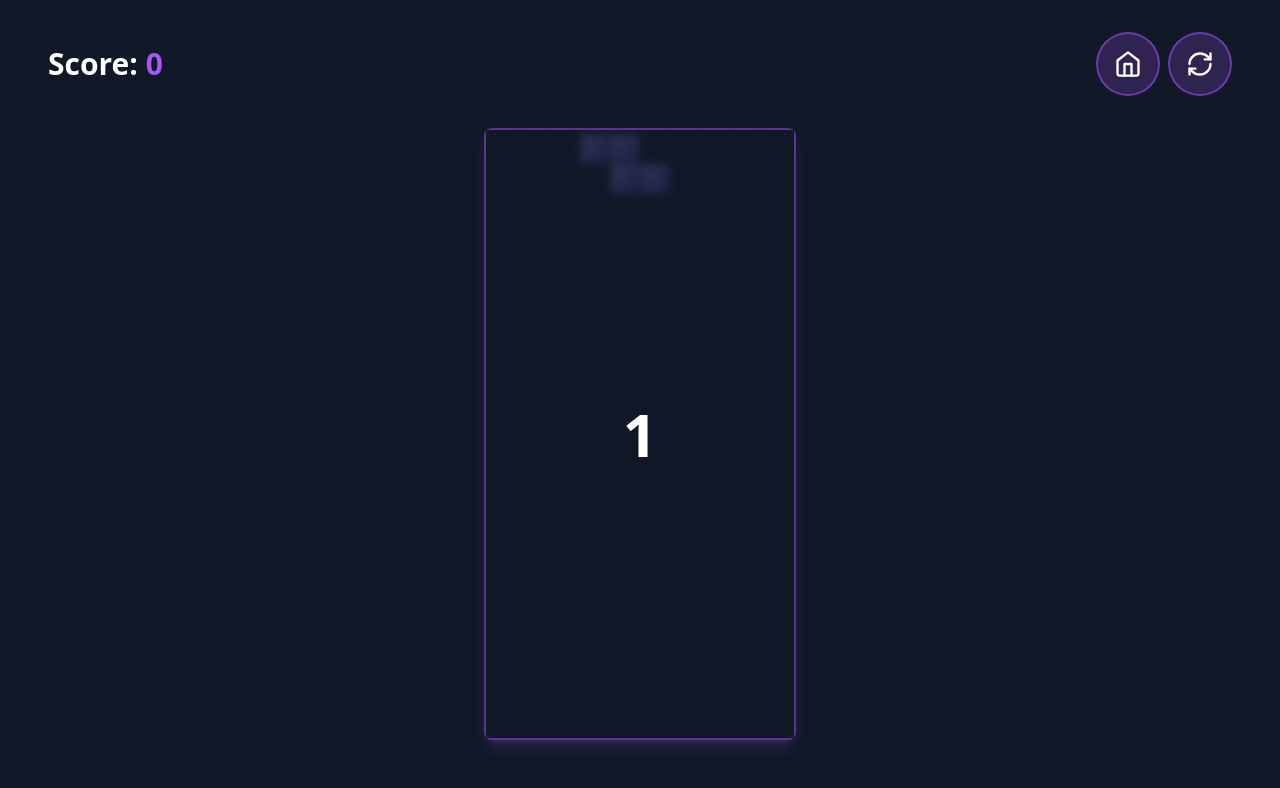
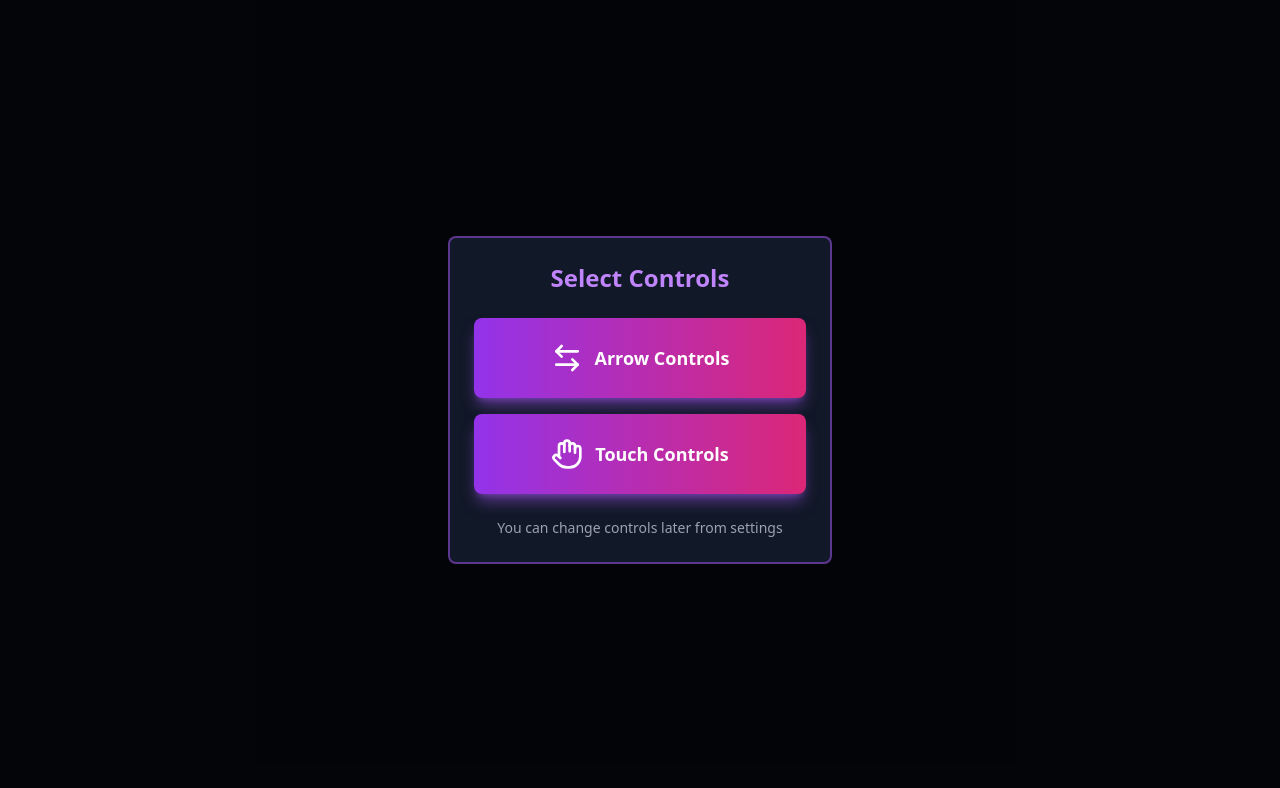
Before and after one commit to apak0/PuzzleStrike, a React (Vite) app: page / in a window 1280 px wide. Both pictures are taken after a click on the button "GO!". Shown: the top 788 px of the page. Built offline with nearby package versions, Linux system fonts and the light colour scheme.

Commit message:
GameBoard component to hide the arrow control buttons when touch controls are selected

```diff
--- a/src/App.tsx
+++ b/src/App.tsx
@@ -4,12 +4,18 @@ import { GameBoard } from "./components/GameBoard";
 import { useTetris } from "./hooks/useTetris";
 import { useKeyboardControls } from "./hooks/useKeyboardControls";
 import { useTouchControls } from "./hooks/useTouchControls";
+import { ControlSelect } from "./components/ControlSelect/ControlSelect";
+
+type GameState = "intro" | "control-select" | "playing";
+type ControlType = "arrows" | "touch" | null;
 
 const App: React.FC = () => {
-  const [gameState, setGameState] = useState<"intro" | "playing">("intro");
+  const [gameState, setGameState] = useState<GameState>("intro");
   const [difficulty, setDifficulty] = useState<string>("medium");
   const [isGameStarted, setIsGameStarted] = useState(false);
   const [showInitialCountdown, setShowInitialCountdown] = useState(true);
+  const [controlType, setControlType] = useState<ControlType>(null);
+  const [selectedDifficulty, setSelectedDifficulty] = useState<string | null>(null);
 
   const {
     board,
@@ -31,9 +37,23 @@ const App: React.FC = () => {
     rotate: () => controls.rotate(isGameStarted && !gameOver)
   };
 
-  // Use both keyboard and touch controls
-  useKeyboardControls(wrappedControls);
-  useTouchControls(wrappedControls);
+  // Setup keyboard controls
+  useKeyboardControls(controlType === 'arrows' ? wrappedControls : {
+    moveLeft: () => {},
+    moveRight: () => {},
+    moveDown: () => {},
+    hardDrop: () => {},
+    rotate: () => {}
+  });
+
+  // Setup touch controls
+  useTouchControls(controlType === 'touch' ? wrappedControls : {
+    moveLeft: () => {},
+    moveRight: () => {},
+    moveDown: () => {},
+    hardDrop: () => {},
+    rotate: () => {}
+  });
 
   useEffect(() => {
     if (gameOver) {
@@ -42,23 +62,30 @@ const App: React.FC = () => {
   }, [gameOver]);
 
   const handleStart = (selectedDifficulty: string) => {
-    setDifficulty(selectedDifficulty);
+    setSelectedDifficulty(selectedDifficulty);
+    setGameState("control-select");
+  };
+
+  const handleControlSelect = (type: 'arrows' | 'touch') => {
+    setControlType(type);
+    setDifficulty(selectedDifficulty!);
     setGameState("playing");
-    setIsGameStarted(false); // Reset game started state for countdown
-    setShowInitialCountdown(true); // Show countdown only on first start
+    setIsGameStarted(false);
+    setShowInitialCountdown(true);
   };
 
   const handleRefresh = () => {
     restart();
-    setIsGameStarted(true); // Immediately start the game on refresh
-    setShowInitialCountdown(false); // Don't show countdown on restart
+    setIsGameStarted(true);
+    setShowInitialCountdown(false);
   };
 
   const handleHome = () => {
-    restart(); // Reset the game state
-    setGameState("intro"); // Go back to intro screen
+    restart();
+    setGameState("intro");
     setIsGameStarted(false);
     setShowInitialCountdown(true);
+    setControlType(null);
   };
 
   return (
@@ -66,6 +93,10 @@ const App: React.FC = () => {
       {gameState === "intro" ? (
         <div className="animate-slide-in">
           <IntroScreen onStart={handleStart} />
+        </div>
+      ) : gameState === "control-select" ? (
+        <div className="animate-slide-in">
+          <ControlSelect onSelect={handleControlSelect} />
         </div>
       ) : (
         <div className="animate-slide-in">
@@ -82,6 +113,7 @@ const App: React.FC = () => {
             completedLines={completedLines}
             onAnimationComplete={onAnimationComplete}
             gameOver={gameOver}
+            controlType={controlType!}
           />
         </div>
       )}
--- /dev/null
+++ b/src/components/ControlSelect/ControlSelect.tsx
@@ -0,0 +1,47 @@
+import React from 'react';
+import { useLanguage } from '../../contexts/LanguageContext';
+import { translations } from '../../translations';
+import { Button } from '../UI/Button';
+import { ArrowLeftRight, Hand } from 'lucide-react';
+
+interface ControlSelectProps {
+  onSelect: (controlType: 'arrows' | 'touch') => void;
+}
+
+export const ControlSelect: React.FC<ControlSelectProps> = ({ onSelect }) => {
+  const { language } = useLanguage();
+  const t = translations[language];
+
+  return (
+    <div className="fixed inset-0 bg-black/80 flex items-center justify-center z-50 p-4">
+      <div className="bg-gray-900 p-6 rounded-lg border-2 border-purple-500/50 max-w-sm w-full space-y-6">
+        <h3 className="text-2xl font-bold text-purple-400 text-center">
+          {t.selectControls}
+        </h3>
+        <div className="space-y-4">
+          <Button
+            variant="secondary"
+            size="lg"
+            onClick={() => onSelect('arrows')}
+            className="w-full flex items-center justify-center gap-3 py-6"
+          >
+            <ArrowLeftRight className="w-8 h-8" />
+            <span className="text-lg">{t.arrowControls}</span>
+          </Button>
+          <Button
+            variant="secondary"
+            size="lg"
+            onClick={() => onSelect('touch')}
+            className="w-full flex items-center justify-center gap-3 py-6"
+          >
+            <Hand className="w-8 h-8" />
+            <span className="text-lg">{t.touchControls}</span>
+          </Button>
+        </div>
+        <p className="text-gray-400 text-center text-sm">
+          {t.controlsNote}
+        </p>
+      </div>
+    </div>
+  );
+};
--- a/src/components/GameBoard.tsx
+++ b/src/components/GameBoard.tsx
@@ -37,6 +37,7 @@ interface GameBoardProps {
   completedLines: number[];
   onAnimationComplete: () => void;
   gameOver: boolean;
+  controlType: 'arrows' | 'touch';
 }
 
 export const GameBoard: React.FC<GameBoardProps> = ({
@@ -52,6 +53,7 @@ export const GameBoard: React.FC<GameBoardProps> = ({
   completedLines,
   onAnimationComplete,
   gameOver,
+  controlType,
 }) => {
   const [countdown, setCountdown] = useState(3);
   const [displayCountdown, setDisplayCountdown] = useState(showCountdown);
@@ -115,8 +117,8 @@ export const GameBoard: React.FC<GameBoardProps> = ({
           </div>
         </div>
       </div>
-      <GameControls {...controls} />
-      <TouchInstructions />
+      {controlType === 'arrows' && <GameControls {...controls} />}
+      {controlType === 'touch' && <TouchInstructions />}
     </Container>
   );
 };
--- a/src/translations.ts
+++ b/src/translations.ts
@@ -21,7 +21,10 @@ export const translations = {
     touchSwipeDown: 'Swipe down to drop faster',
     touchTap: 'Tap to rotate',
     touchSwipeDownFast: 'Quick swipe down for instant drop',
-    gotIt: 'Got it!'
+    gotIt: 'Got it!',
+    selectControls: 'Select Controls',
+    arrowControls: 'Arrow Controls',
+    controlsNote: 'You can change controls later from settings',
   },
   tr: {
     // ... existing translations
@@ -43,6 +46,9 @@ export const translations = {
     touchSwipeDown: 'Aşağı kaydırarak hızlı düşür',
     touchTap: 'Döndürmek için dokun',
     touchSwipeDownFast: 'Anında düşürmek için hızlıca aşağı kaydır',
-    gotIt: 'Anladım!'
+    gotIt: 'Anladım!',
+    selectControls: 'Kontrol Seç',
+    arrowControls: 'Ok Kontrolleri',
+    controlsNote: 'Kontrolleri daha sonra ayarlardan değiştirebilirsiniz',
   },
 };
```
